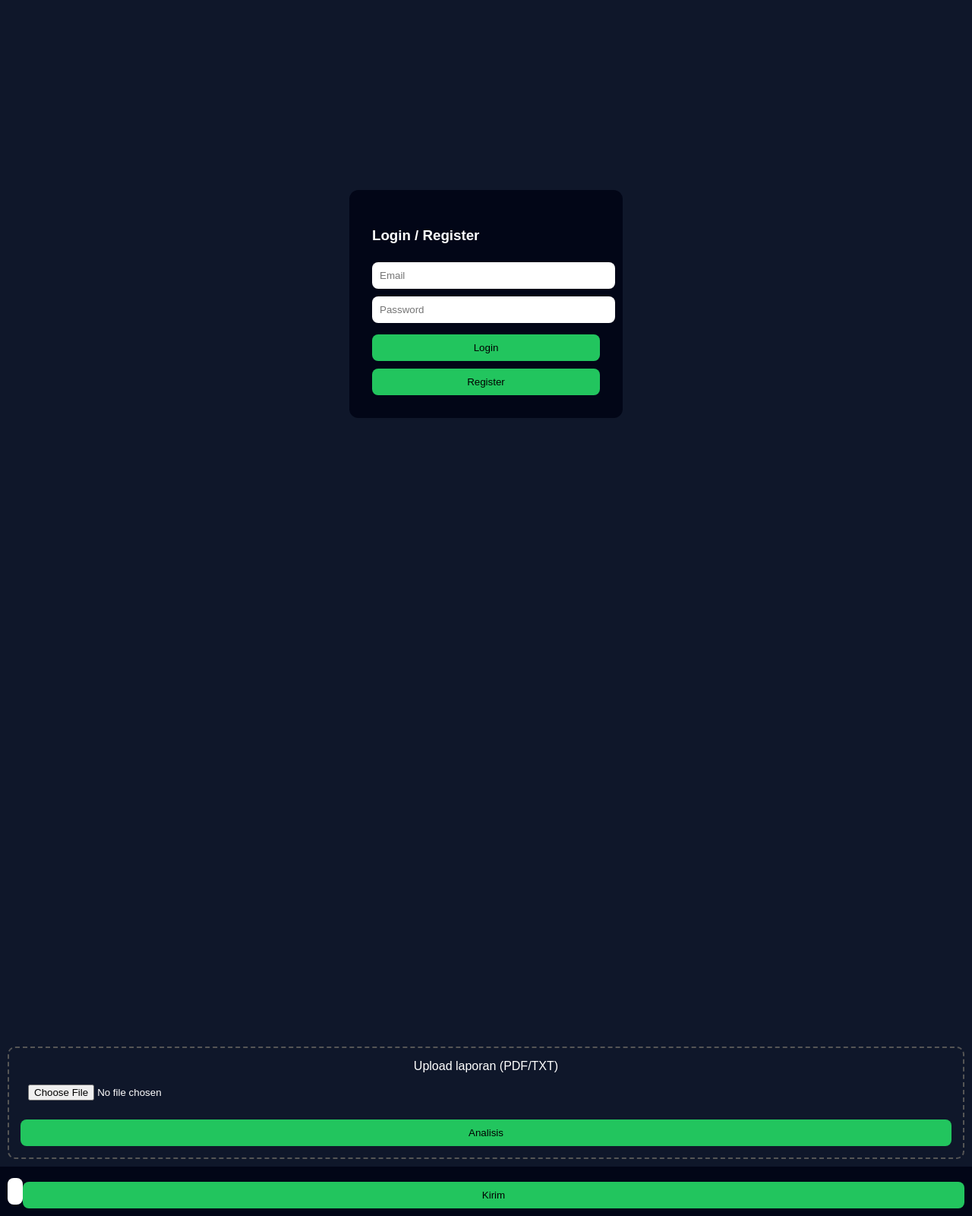
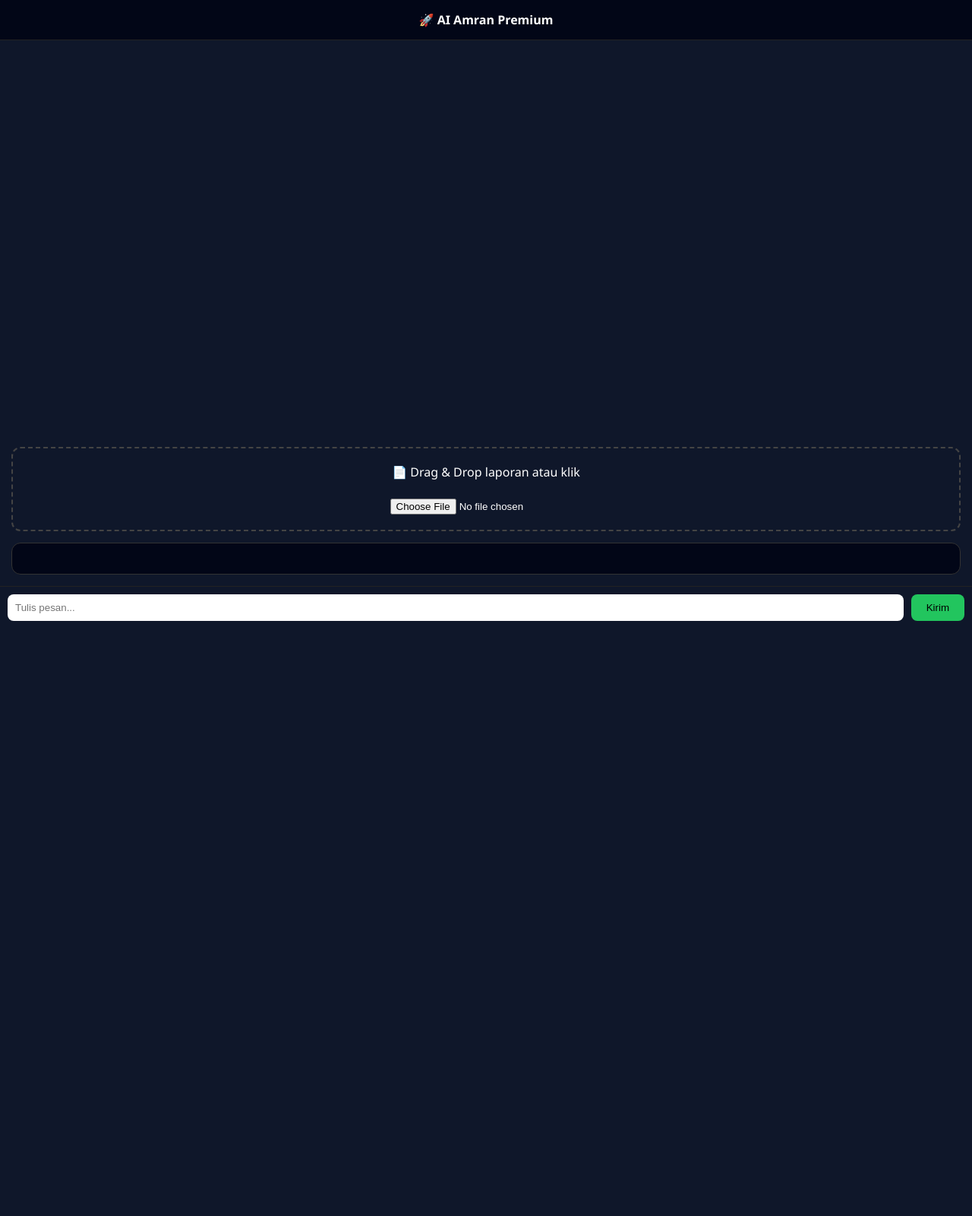
Before and after one commit to amran-beep/ai-agent, a website: page public/index.html in a window 1280 px wide. Shown: the whole page at 76% size. After the commit the page ends 827 px from the top, so only its background shows below. Drawn offline with Linux system fonts and the light colour scheme.

Commit message:
Refactor HTML structure and update styles

```diff
--- a/public/index.html
+++ b/public/index.html
@@ -2,74 +2,45 @@
 <html lang="id">
 <head>
 <meta charset="UTF-8">
-<title>AI Amran Pro</title>
+<title>AI Amran Premium</title>
 
 <style>
 body {
   margin: 0;
-  font-family: Arial;
+  font-family: 'Segoe UI', sans-serif;
   background: #0f172a;
   color: white;
 }
 
-/* LOGIN */
-#auth {
-  display: flex;
-  height: 100vh;
-  justify-content: center;
-  align-items: center;
-}
-
-.card {
+/* HEADER */
+.header {
+  padding: 15px;
+  text-align: center;
   background: #020617;
-  padding: 30px;
-  border-radius: 12px;
-  width: 300px;
-}
-
-input {
-  width: 100%;
-  padding: 10px;
-  margin: 5px 0;
-  border-radius: 8px;
-  border: none;
-}
-
-button {
-  width: 100%;
-  padding: 10px;
-  margin-top: 10px;
-  border-radius: 8px;
-  border: none;
-  background: #22c55e;
-  color: black;
-  cursor: pointer;
+  border-bottom: 1px solid #222;
+  font-weight: bold;
 }
 
 /* CHAT */
-#app {
-  display: none;
-  height: 100vh;
-  display: flex;
-  flex-direction: column;
-}
-
 #chat {
-  flex: 1;
+  height: 60vh;
   overflow-y: auto;
   padding: 20px;
 }
 
+/* MESSAGE */
 .msg {
+  padding: 12px 16px;
+  border-radius: 12px;
   margin: 10px 0;
   max-width: 70%;
-  padding: 12px;
-  border-radius: 12px;
+  animation: fadeIn 0.3s ease;
+  white-space: pre-line;
 }
 
 .user {
   background: #2563eb;
-  align-self: flex-end;
+  margin-left: auto;
 }
 
 .ai {
@@ -81,91 +52,79 @@ button {
 #inputArea {
   display: flex;
   padding: 10px;
-  background: #020617;
+  border-top: 1px solid #222;
 }
 
 #inputArea input {
   flex: 1;
+  padding: 10px;
+  border-radius: 8px;
+  border: none;
 }
 
-#uploadBox {
-  border: 2px dashed #555;
-  padding: 15px;
+#inputArea button {
+  margin-left: 10px;
+  padding: 10px 20px;
+  background: #22c55e;
+  border: none;
+  border-radius: 8px;
+  cursor: pointer;
+}
+
+/* UPLOAD */
+.upload {
+  margin: 15px;
+  padding: 20px;
+  border: 2px dashed #444;
+  border-radius: 12px;
   text-align: center;
-  margin: 10px;
-  border-radius: 10px;
+  transition: 0.3s;
+}
+
+.upload.dragover {
+  border-color: #22c55e;
+  background: rgba(34,197,94,0.1);
+}
+
+/* RESULT */
+.result {
+  margin: 15px;
+  padding: 20px;
+  background: #020617;
+  border-radius: 12px;
+  border: 1px solid #333;
+  line-height: 1.6;
+}
+
+/* ANIMATION */
+@keyframes fadeIn {
+  from {opacity: 0; transform: translateY(10px);}
+  to {opacity: 1; transform: translateY(0);}
 }
 </style>
 </head>
 
 <body>
 
-<!-- LOGIN -->
-<div id="auth">
-  <div class="card">
-    <h3>Login / Register</h3>
-    <input id="email" placeholder="Email">
-    <input id="password" type="password" placeholder="Password">
-    <button onclick="login()">Login</button>
-    <button onclick="register()">Register</button>
-  </div>
+<div class="header">🚀 AI Amran Premium</div>
+
+<div id="chat"></div>
+
+<div class="upload" id="dropZone">
+  📄 Drag & Drop laporan atau klik
+  <br><br>
+  <input type="file" id="file">
 </div>
 
-<!-- APP -->
-<div id="app">
-  <div id="chat"></div>
+<div id="result" class="result"></div>
 
-  <div id="uploadBox">
-    Upload laporan (PDF/TXT)
-    <input type="file" id="file">
-    <button onclick="upload()">Analisis</button>
-  </div>
-
-  <div id="inputArea">
-    <input id="msg" placeholder="Tulis pesan...">
-    <button onclick="send()">Kirim</button>
-  </div>
+<div id="inputArea">
+  <input id="msg" placeholder="Tulis pesan...">
+  <button onclick="send()">Kirim</button>
 </div>
 
 <script>
 const API = "";
-let token = "";
-
-// ================= LOGIN =================
-async function login() {
-  const res = await fetch(API + "/login", {
-    method: "POST",
-    headers: {"Content-Type":"application/json"},
-    body: JSON.stringify({
-      email: email.value,
-      password: password.value
-    })
-  });
-
-  const data = await res.json();
-
-  if (data.token) {
-    token = data.token;
-    auth.style.display = "none";
-    app.style.display = "flex";
-  } else {
-    alert("Login gagal");
-  }
-}
-
-// ================= REGISTER =================
-async function register() {
-  await fetch(API + "/register", {
-    method: "POST",
-    headers: {"Content-Type":"application/json"},
-    body: JSON.stringify({
-      email: email.value,
-      password: password.value
-    })
-  });
-
-  alert("Register sukses, silakan login");
-}
 
 // ================= CHAT =================
 async function send() {
@@ -174,15 +133,12 @@ async function send() {
 
   const res = await fetch(API + "/chat", {
     method: "POST",
-    headers: {
-      "Content-Type":"application/json",
-      "Authorization": "Bearer " + token
-    },
+    headers: {"Content-Type":"application/json"},
     body: JSON.stringify({ message: text })
   });
 
   const data = await res.json();
-  addMsg(data.reply, "ai");
+  typeEffect(data.reply);
 
   msg.value = "";
 }
@@ -195,13 +151,54 @@ function addMsg(text, type) {
   chat.scrollTop = chat.scrollHeight;
 }
 
+// ================= TYPING EFFECT =================
+function typeEffect(text) {
+  const div = document.createElement("div");
+  div.className = "msg ai";
+  chat.appendChild(div);
+
+  let i = 0;
+  const speed = 15;
+
+  function typing() {
+    if (i < text.length) {
+      div.innerText += text.charAt(i);
+      i++;
+      setTimeout(typing, speed);
+      chat.scrollTop = chat.scrollHeight;
+    }
+  }
+
+  typing();
+}
+
 // ================= UPLOAD =================
-async function upload() {
-  const fileInput = document.getElementById("file");
+document.getElementById("dropZone").addEventListener("dragover", e => {
+  e.preventDefault();
+  dropZone.classList.add("dragover");
+});
+
+document.getElementById("dropZone").addEventListener("dragleave", () => {
+  dropZone.classList.remove("dragover");
+});
+
+document.getElementById("dropZone").addEventListener("drop", e => {
+  e.preventDefault();
+  dropZone.classList.remove("dragover");
+
+  const file = e.dataTransfer.files[0];
+  handleFile(file);
+});
+
+document.getElementById("file").addEventListener("change", e => {
+  handleFile(e.target.files[0]);
+});
+
+async function handleFile(file) {
   const formData = new FormData();
-  formData.append("file", fileInput.files[0]);
+  formData.append("file", file);
 
-  addMsg("⏳ Menganalisis laporan...", "ai");
+  result.innerHTML = "⏳ Menganalisis...";
 
   const res = await fetch(API + "/upload", {
     method: "POST",
@@ -210,7 +207,14 @@ async function upload() {
 
   const data = await res.json();
 
-  addMsg(data.result, "ai");
+  result.innerHTML = formatText(data.result);
+}
+
+// ================= FORMAT TEXT =================
+function formatText(text) {
+  return text
+    .replace(/\*\*(.*?)\*\*/g, "<b>$1</b>")
+    .replace(/\n/g, "<br>");
 }
 </script>
 
```
